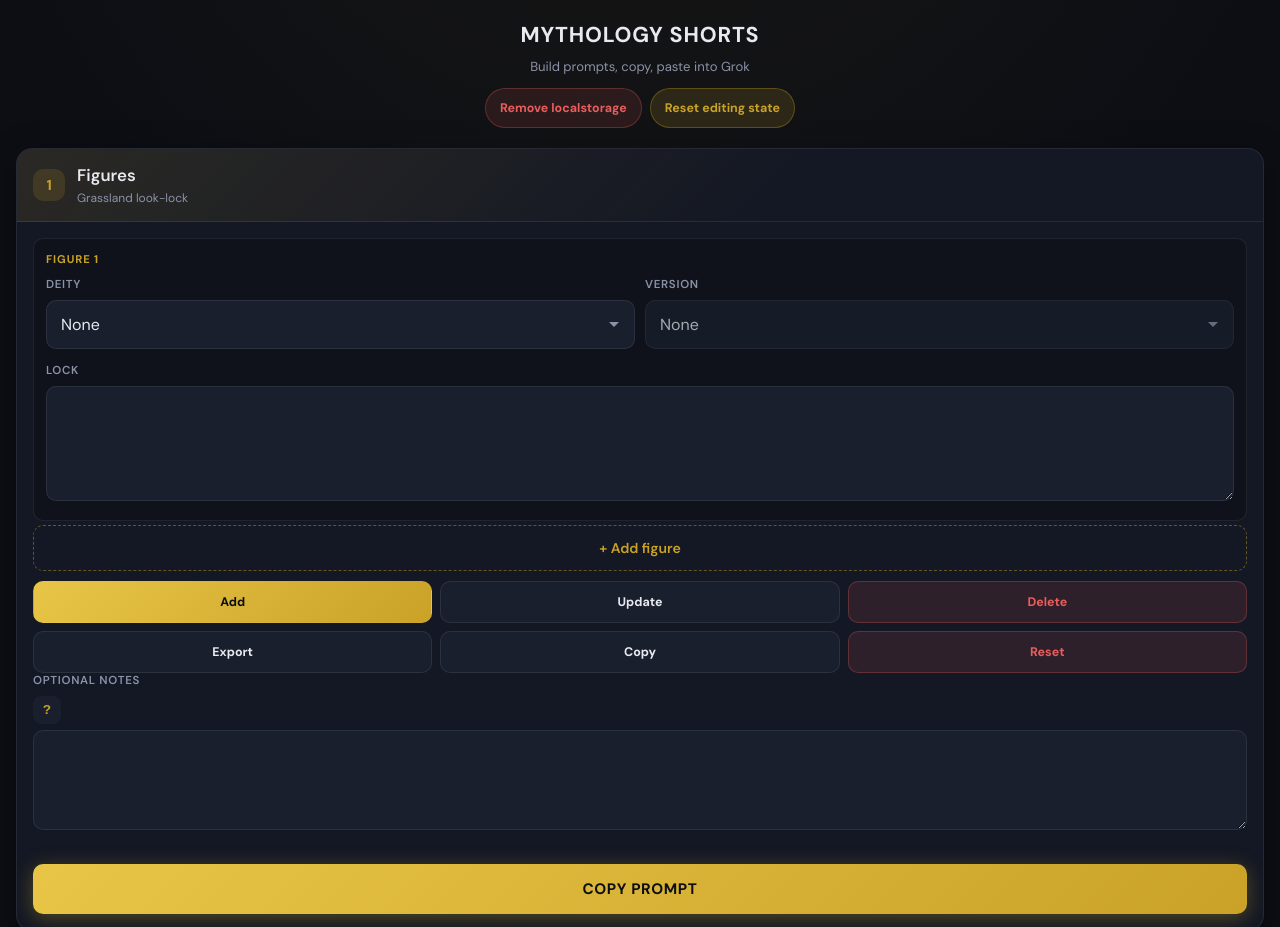
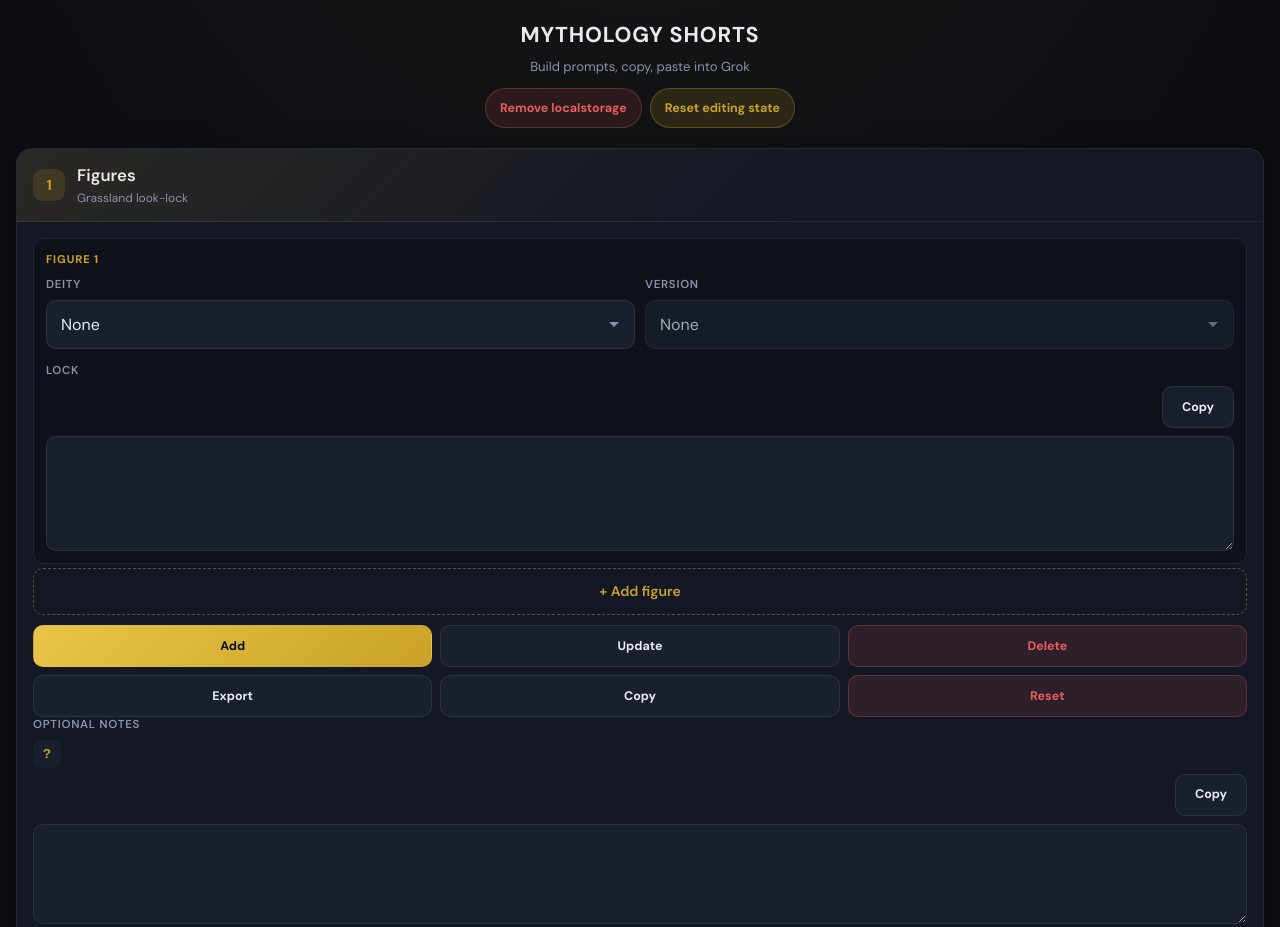
Before and after one commit to Rawatji0707/oneVideoCreation, a plain HTML site: page mythologyGodShorts/index.html in a window 1280 px wide. Shown: the top 927 px of the page. Drawn offline with Linux system fonts and the light colour scheme.

Commit message:
code changes for small videos

```diff
--- a/mythologyGodShorts/app.js
+++ b/mythologyGodShorts/app.js
@@ -94,6 +94,63 @@
     }
   }
 
+  async function copyRawText(text) {
+    const s = String(text ?? "");
+    if (!s) {
+      showToast("Nothing to copy");
+      return false;
+    }
+    try {
+      await navigator.clipboard.writeText(s);
+      return true;
+    } catch {
+      try {
+        const ta = document.createElement("textarea");
+        ta.value = s;
+        ta.setAttribute("readonly", "");
+        ta.style.position = "fixed";
+        ta.style.left = "-9999px";
+        document.body.appendChild(ta);
+        ta.select();
+        const ok = document.execCommand("copy");
+        document.body.removeChild(ta);
+        return ok;
+      } catch {
+        return false;
+      }
+    }
+  }
+
+  function attachTextareaTools(ta) {
+    if (!ta || ta.dataset.taTools === "1") return;
+    const parent = ta.parentNode;
+    if (!parent) return;
+    ta.dataset.taTools = "1";
+    const wrap = document.createElement("div");
+    wrap.className = "textarea-with-tools";
+    parent.insertBefore(wrap, ta);
+    const toolbar = document.createElement("div");
+    toolbar.className = "textarea-toolbar";
+    toolbar.setAttribute("role", "toolbar");
+    toolbar.setAttribute("aria-label", "Copy to clipboard");
+    const btnCopy = document.createElement("button");
+    btnCopy.type = "button";
+    btnCopy.className = "btn-small btn-ta-tool btn-ta-tool-accent";
+    btnCopy.textContent = "Copy";
+    btnCopy.setAttribute("aria-label", "Copy this field to clipboard");
+    btnCopy.addEventListener("click", async () => {
+      const ok = await copyRawText(ta.value);
+      showToast(ok ? "Copied" : "Copy failed");
+    });
+    toolbar.appendChild(btnCopy);
+    wrap.appendChild(toolbar);
+    wrap.appendChild(ta);
+  }
+
+  function wireMainPageTextareas() {
+    document.querySelectorAll("main textarea").forEach((ta) => attachTextareaTools(ta));
+  }
+
   function cloneJson(value) {
     return JSON.parse(JSON.stringify(value));
   }
@@ -258,6 +315,7 @@
     }
     if (catalogDialogTitle) catalogDialogTitle.textContent = title;
     catalogDialogBody.replaceChildren(body);
+    body.querySelectorAll("textarea").forEach((ta) => attachTextareaTools(ta));
     if (catalogDialogSave) catalogDialogSave.textContent = saveText || "Save";
     activeDialogSave = onSave;
     setDialogError("");
@@ -517,6 +575,15 @@
     const ver = findVersion(god, verId);
     if (ver) {
       ta.value = String(ver.videoLock || ver.characterBrief || "").trim();
+    } else {
+      ta.value = "";
+    }
+    ta.dispatchEvent(new Event("input", { bubbles: true }));
+
+    const cards = document.querySelectorAll("#character-rows .character-card");
+    if (cards.length === 1 && p1OptionalNotes && card === cards[0] && (!godId || !verId)) {
+      p1OptionalNotes.value = "";
+      p1OptionalNotes.dispatchEvent(new Event("input", { bubbles: true }));
     }
   }
 
@@ -591,6 +658,7 @@
       card.remove();
       refreshRemoveButtons();
     });
+    attachTextareaTools(card.querySelector(".lock-ta"));
     refreshRemoveButtons();
   }
 
@@ -661,6 +729,7 @@
     bgVersionSelect.appendChild(ph);
     if (!bg || !Array.isArray(bg.versions) || !bg.versions.length) {
       bgVersionSelect.disabled = true;
+      syncBgLock();
       return;
     }
     bgVersionSelect.disabled = false;
@@ -680,11 +749,21 @@
   function syncBgLock() {
     const bid = bgSelect.value?.trim();
     const vid = bgVersionSelect.value?.trim();
-    const bg = cat()?.backgrounds?.backgrounds?.find((b) => b && b.id === bid);
-    const ver = bg && Array.isArray(bg.versions) ? bg.versions.find((v) => v && v.id === vid) : null;
-    if (ver) {
-      bgLock.value = String(ver.videoLock || ver.characterBrief || "").trim();
-    }
+    const bg = bid ? cat()?.backgrounds?.backgrounds?.find((b) => b && b.id === bid) : null;
+    const ver = bg && vid && Array.isArray(bg.versions) ? bg.versions.find((v) => v && v.id === vid) : null;
+    if (!bid || !vid || !ver) {
+      if (bgLock) {
+        bgLock.value = "";
+        bgLock.dispatchEvent(new Event("input", { bubbles: true }));
+      }
+      if (bgOptionalNotes) {
+        bgOptionalNotes.value = "";
+        bgOptionalNotes.dispatchEvent(new Event("input", { bubbles: true }));
+      }
+      return;
+    }
+    bgLock.value = String(ver.videoLock || ver.characterBrief || "").trim();
+    bgLock.dispatchEvent(new Event("input", { bubbles: true }));
   }
 
   function readJsonKeys(hidden, fallback) {
@@ -1711,6 +1790,7 @@
     wirePriorityControlsOnce();
     applyEditingState();
     wireEditingStateAutosave();
+    wireMainPageTextareas();
   }
 
   async function bootstrap() {
--- a/mythologyGodShorts/styles.css
+++ b/mythologyGodShorts/styles.css
@@ -265,6 +265,31 @@
   min-height: 100px;
   resize: vertical;
   line-height: 1.4;
+}
+
+.textarea-with-tools {
+  width: 100%;
+  display: flex;
+  flex-direction: column;
+  gap: 8px;
+}
+
+.textarea-toolbar {
+  display: flex;
+  flex-wrap: wrap;
+  gap: 8px;
+  justify-content: flex-end;
+}
+
+.btn-ta-tool {
+  flex: 0 0 auto;
+  min-width: 72px;
+}
+
+.btn-ta-tool-accent {
+  color: #0c0e14;
+  background: linear-gradient(135deg, #e8c547, #c9a227);
+  border-color: transparent;
 }
 
 select:focus,
```
